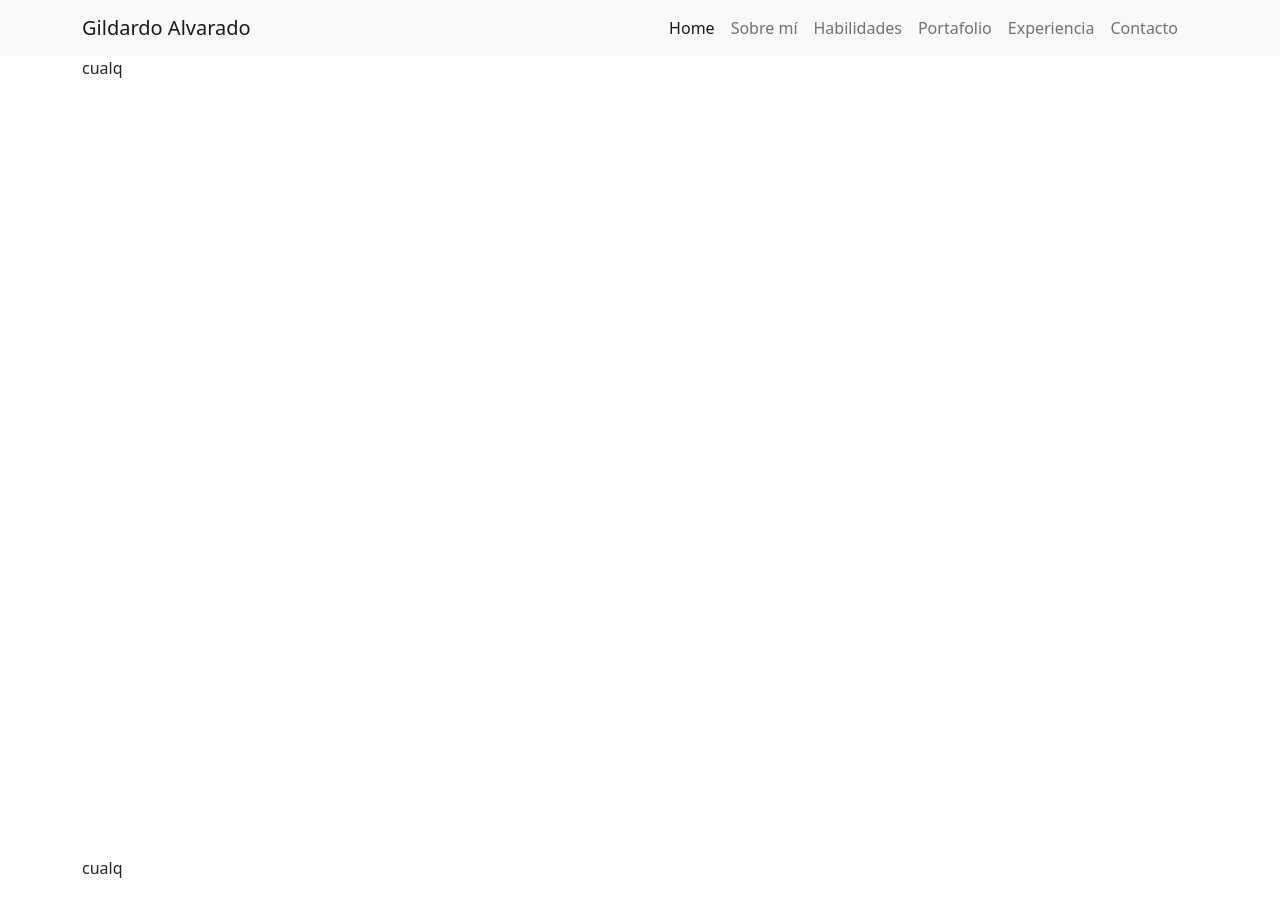
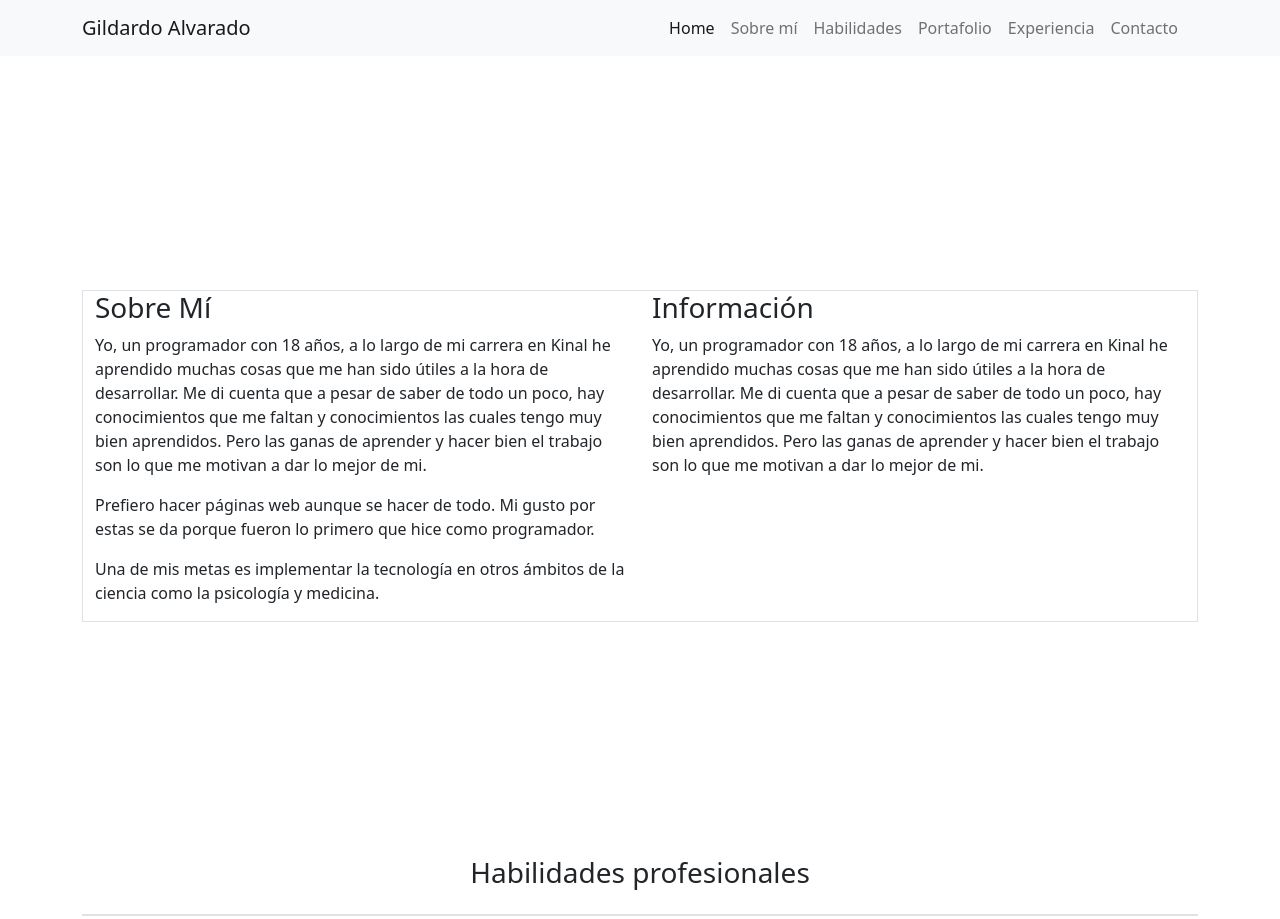
Before and after one commit to galvarado2015519/PortafolioWeb, a plain HTML site: page index.html in a window 1280 px wide. Shown: the top 919 px of the page. Drawn offline with nearby package versions, Linux system fonts and the light colour scheme.

Commit message:
Maquetacion

```diff
--- a/css/style.css
+++ b/css/style.css
@@ -29,7 +29,14 @@ body::-webkit-scrollbar-thumb {
 
 /* clases */
 
-.page {
+.section {
     height: 100vh;
     margin: 0;
 }
+
+.vertical-center {
+    min-height: 100%;
+    min-height: 100vh;
+    display: flex;
+    align-items: center;
+}
--- a/index.html
+++ b/index.html
@@ -31,30 +31,40 @@
         </div>
     </nav>
     <div class="container">
-        <!-- <br/>
-        <h1>Lorem ipsum</h1>
-        <br/>
-        <p>Lorem ipsum dolor sit amet consectetur adipiscing elit, facilisis quam curabitur duis neque penatibus congue eros, gravida volutpat primis hendrerit habitant taciti. Cubilia leo parturient consequat ridiculus massa sem eget, rhoncus fringilla
-            senectus ullamcorper libero montes accumsan erat, odio scelerisque ac curae imperdiet natoque. Habitant augue pretium ante quam venenatis ridiculus ac metus purus, dignissim ornare libero tempus primis at bibendum ligula parturient, quis posuere
-            id nec vel ultricies congue phasellus.</p>
-        <p>Dapibus vehicula blandit sed ut semper dictumst lobortis varius turpis molestie mollis, aliquam pellentesque habitant vulputate fringilla rhoncus pulvinar augue scelerisque. Volutpat cursus semper pulvinar metus tellus fringilla integer mollis,
-            nam scelerisque vulputate nullam gravida felis lectus, posuere sapien condimentum aptent sodales hac quam. Sollicitudin est rutrum risus fusce sapien sed pretium, odio taciti nec tristique velit primis, viverra metus erat placerat ornare in.</p>
-        <p>Lorem ipsum dolor sit amet consectetur adipiscing elit, facilisis quam curabitur duis neque penatibus congue eros, gravida volutpat primis hendrerit habitant taciti. Cubilia leo parturient consequat ridiculus massa sem eget, rhoncus fringilla
-            senectus ullamcorper libero montes accumsan erat, odio scelerisque ac curae imperdiet natoque. Habitant augue pretium ante quam venenatis ridiculus ac metus purus, dignissim ornare libero tempus primis at bibendum ligula parturient, quis posuere
-            id nec vel ultricies congue phasellus.</p>
-        <p>Dapibus vehicula blandit sed ut semper dictumst lobortis varius turpis molestie mollis, aliquam pellentesque habitant vulputate fringilla rhoncus pulvinar augue scelerisque. Volutpat cursus semper pulvinar metus tellus fringilla integer mollis,
-            nam scelerisque vulputate nullam gravida felis lectus, posuere sapien condimentum aptent sodales hac quam. Sollicitudin est rutrum risus fusce sapien sed pretium, odio taciti nec tristique velit primis, viverra metus erat placerat ornare in.</p>
-        <p>Lorem ipsum dolor sit amet consectetur adipiscing elit, facilisis quam curabitur duis neque penatibus congue eros, gravida volutpat primis hendrerit habitant taciti. Cubilia leo parturient consequat ridiculus massa sem eget, rhoncus fringilla
-            senectus ullamcorper libero montes accumsan erat, odio scelerisque ac curae imperdiet natoque. Habitant augue pretium ante quam venenatis ridiculus ac metus purus, dignissim ornare libero tempus primis at bibendum ligula parturient, quis posuere
-            id nec vel ultricies congue phasellus.</p>
-        <p>Dapibus vehicula blandit sed ut semper dictumst lobortis varius turpis molestie mollis, aliquam pellentesque habitant vulputate fringilla rhoncus pulvinar augue scelerisque. Volutpat cursus semper pulvinar metus tellus fringilla integer mollis,
-            nam scelerisque vulputate nullam gravida felis lectus, posuere sapien condimentum aptent sodales hac quam. Sollicitudin est rutrum risus fusce sapien sed pretium, odio taciti nec tristique velit primis, viverra metus erat placerat ornare in.</p> -->
-        <div class="page">
-            <p>cualq</p>
+        <div class="section vertical-center" id="about">
+            <div class="border d-flex">
+                <div class="container flex-row ">
+                    <h3> Sobre Mí</h3>
+                    <p>Yo, un programador con 18 años, a lo largo de mi carrera en Kinal he aprendido muchas cosas que me han sido útiles a la hora de desarrollar. Me di cuenta que a pesar de saber de todo un poco, hay conocimientos que me faltan y conocimientos
+                        las cuales tengo muy bien aprendidos. Pero las ganas de aprender y hacer bien el trabajo son lo que me motivan a dar lo mejor de mi.
+                    </p>
+                    <p>
+                        Prefiero hacer páginas web aunque se hacer de todo. Mi gusto por estas se da porque fueron lo primero que hice como programador.
+                    </p>
+                    <p>
+                        Una de mis metas es implementar la tecnología en otros ámbitos de la ciencia como la psicología y medicina.
+                    </p>
+                </div>
+                <div class="container flex-row">
+                    <h3> Información</h3>
+                    <p>Yo, un programador con 18 años, a lo largo de mi carrera en Kinal he aprendido muchas cosas que me han sido útiles a la hora de desarrollar. Me di cuenta que a pesar de saber de todo un poco, hay conocimientos que me faltan y conocimientos
+                        las cuales tengo muy bien aprendidos. Pero las ganas de aprender y hacer bien el trabajo son lo que me motivan a dar lo mejor de mi.
+                    </p>
+                </div>
+            </div>
         </div>
-        <div class="page">
-            <p>cualq</p>
+        <div class="section" id="skills">
+            <div class="h3 text-center mb-4 title">Habilidades profesionales</div>
+            <div class="border">
+                <div class="row container">
+
+                </div>
+            </div>
         </div>
+        <!-- <div class="section" id="briefcase"></div>
+        <div class="section" id="experience"></div>
+        <div class="section" id="education"></div>
+        <div class="section" id="contactMe"></div> -->
     </div>
 </body>
 
```
